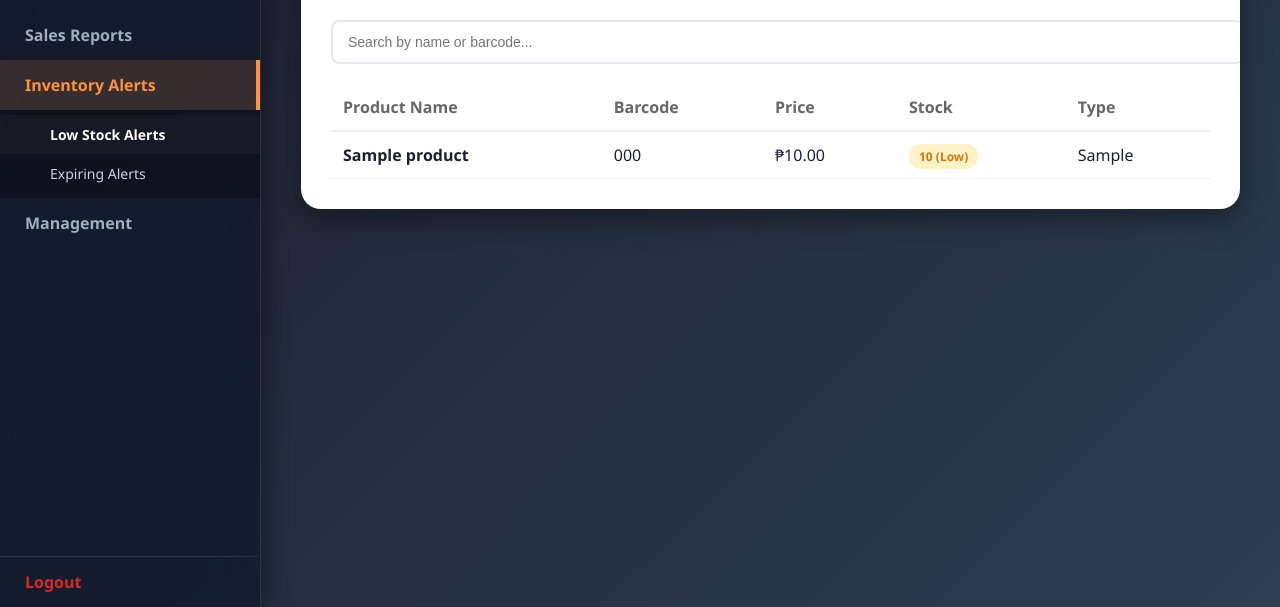
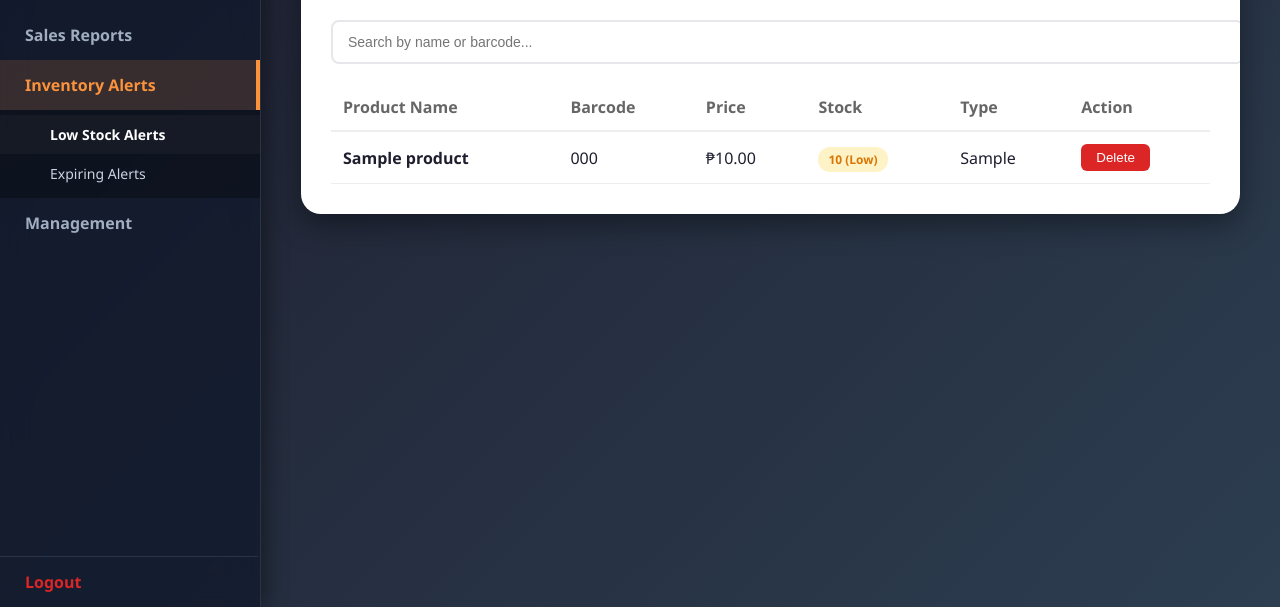
Before and after one commit to maiku218/Pharmacon, a Flask app: page /out_of_stock in a window 1280 px wide. Shown: the part 193-800 px from the top of the page. Run offline with Flask 3, Linux system fonts and the light colour scheme; a user stored in the database is signed in; tables that the repository leaves empty hold one stand-in row (values such as "Sample post"); some libraries are stand-ins or nearby versions.

Commit message:
Add delete button to expiring and low stock pages

```diff
--- a/templates/inventory_expiring.html
+++ b/templates/inventory_expiring.html
@@ -26,6 +26,7 @@
                 <th style="text-align: left; padding: 12px; color: #666;">Expiration Date</th>
                 <th style="text-align: left; padding: 12px; color: #666;">Status</th>
                 <th style="text-align: left; padding: 12px; color: #666;">Type</th>
+                <th style="text-align: left; padding: 12px; color: #666;">Action</th>
             </tr>
         </thead>
         <tbody>
@@ -43,6 +44,11 @@
                 {% endif %}
             </td>
             <td style="padding: 12px;">{{ p[4] }}</td>
+            <td style="padding: 12px;">
+                <form method="POST" action="{{ url_for('delete_product', id=p[0]) }}" style="display: inline;" onsubmit="return confirm('Delete this product?');">
+                    <button type="submit" style="padding: 6px 15px; background: #dc2626; color: white; border: none; border-radius: 6px; cursor: pointer;">Delete</button>
+                </form>
+            </td>
         </tr>
         {% endfor %}
         </tbody>
--- a/templates/inventory_out_of_stock.html
+++ b/templates/inventory_out_of_stock.html
@@ -25,6 +25,7 @@
                 <th style="text-align: left; padding: 12px; color: #666;">Price</th>
                 <th style="text-align: left; padding: 12px; color: #666;">Stock</th>
                 <th style="text-align: left; padding: 12px; color: #666;">Type</th>
+                <th style="text-align: left; padding: 12px; color: #666;">Action</th>
             </tr>
         </thead>
         <tbody>
@@ -43,6 +44,11 @@
                 {% endif %}
             </td>
             <td style="padding: 12px;">{{ p[4] }}</td>
+            <td style="padding: 12px;">
+                <form method="POST" action="{{ url_for('delete_product', id=p[0]) }}" style="display: inline;" onsubmit="return confirm('Delete this product?');">
+                    <button type="submit" style="padding: 6px 15px; background: #dc2626; color: white; border: none; border-radius: 6px; cursor: pointer;">Delete</button>
+                </form>
+            </td>
         </tr>
         {% endfor %}
         </tbody>
```
